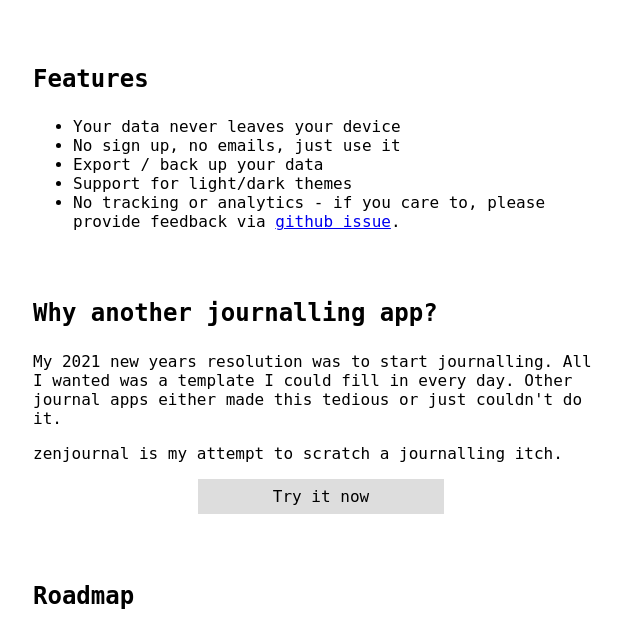
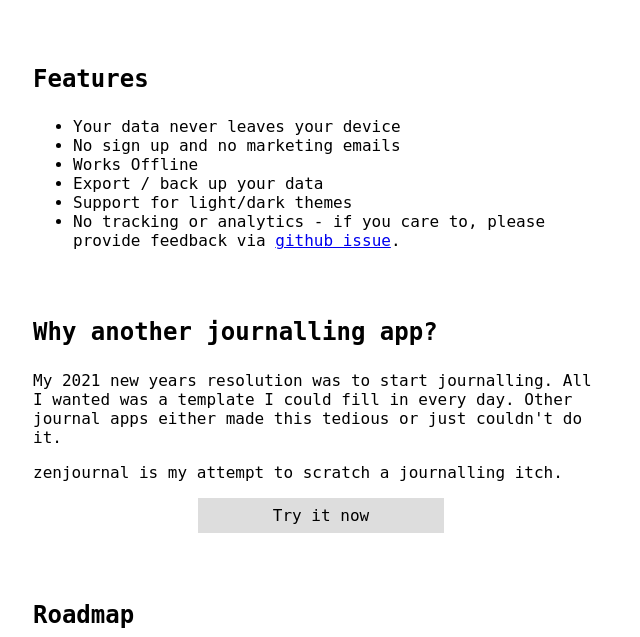
Before and after one commit to foopod/zenjournal-web, a plain HTML site: page index.html in a window 1280 px wide. Shown: the part 122-759 px from the top of the page, without its empty margins (319-959 px from the left). Drawn offline with Linux system fonts and the light colour scheme.

Commit message:
update features list

```diff
--- a/index.html
+++ b/index.html
@@ -47,7 +47,8 @@
         <h2>Features</h2>
         <ul>
             <li>Your data never leaves your device</li>
-            <li>No sign up, no emails, just use it</li>
+            <li>No sign up and no marketing emails </li>
+            <li>Works Offline</li>
             <li>Export / back up your data</li>
             <li>Support for light/dark themes</li>
             <li>No tracking or analytics - if you care to, please provide feedback via <a href="https://github.com/foopod/zenjournal-app">github issue</a>.</li>
```
